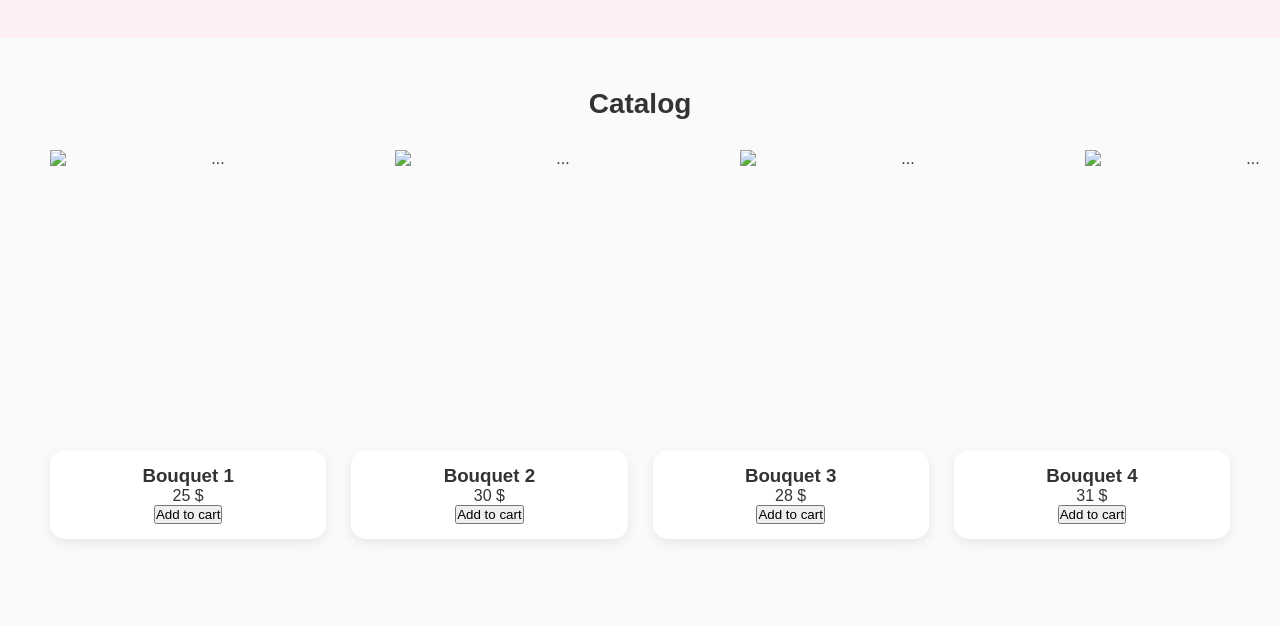
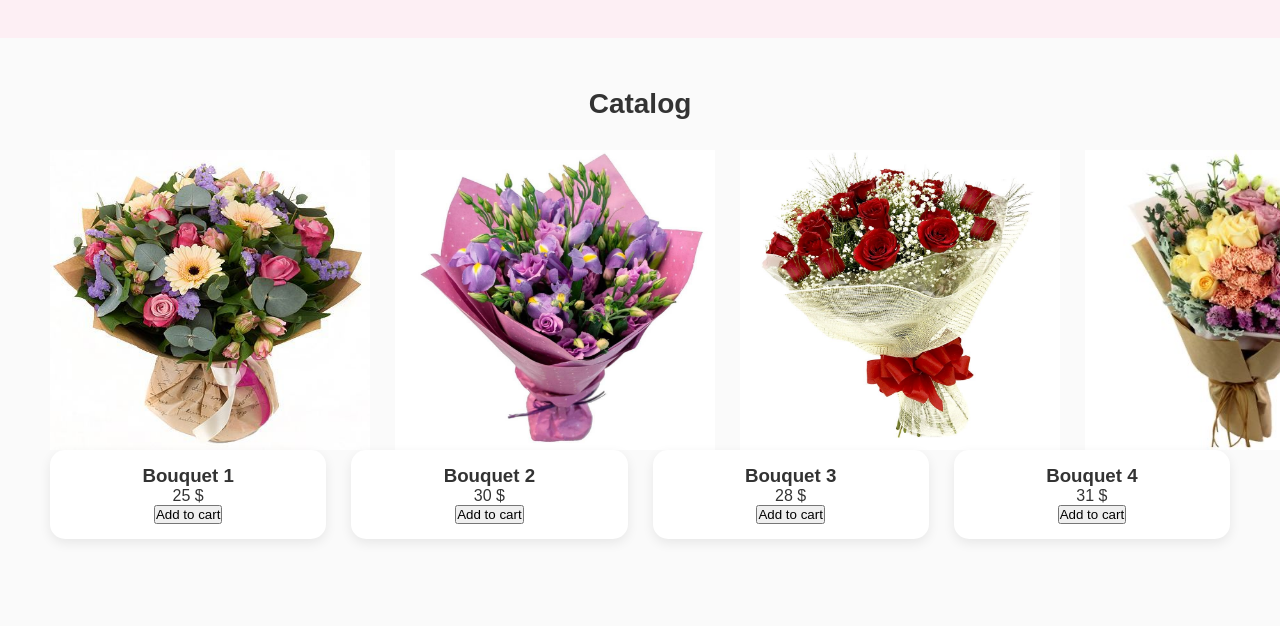
Before and after one commit to cphalla2student-hue/Project, a plain HTML site: page index.html in a window 1280 px wide. Shown: the part 650-1276 px from the top of the page. Drawn offline with Linux system fonts and the light colour scheme.

Commit message:
Update image source paths in index.html

```diff
--- a/index.html
+++ b/index.html
@@ -35,10 +35,10 @@
   <h2>Catalog</h2>
 
    <div class="grid" >
-    <img src="image/Flower.jpg"width="320" height="300" alt="...">
-    <img src="image/IMG_5764.JPG" width="320" height="300" alt="...">
-    <img src="image/IMG_5765.JPG" width="320" height="300" alt="...">
-    <img src="image/IMG_5768.JPG" width="320" height="300" alt="...">
+    <img src="Flower.jpg"width="320" height="300" alt="...">
+    <img src="IMG_5764.JPG" width="320" height="300" alt="...">
+    <img src="IMG_5765.JPG" width="320" height="300" alt="...">
+    <img src="IMG_5768.JPG" width="320" height="300" alt="...">
    </div>
 
   <div class="grid" id="product-list"  >
```
